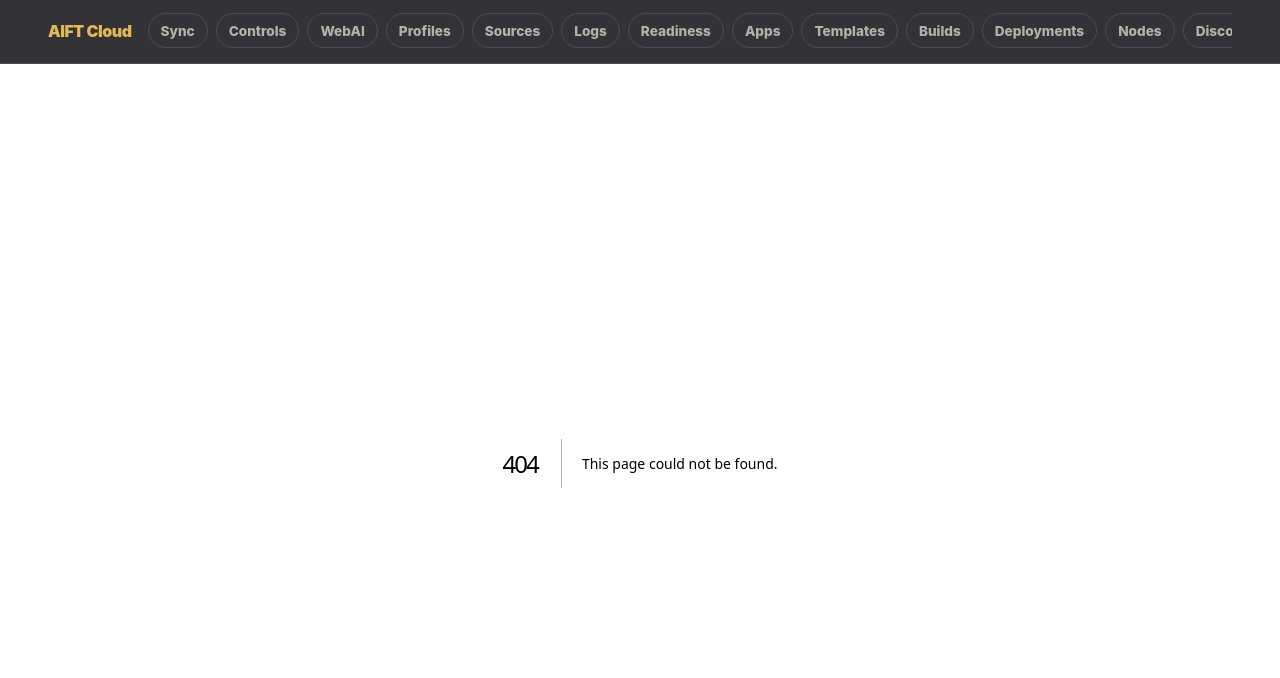
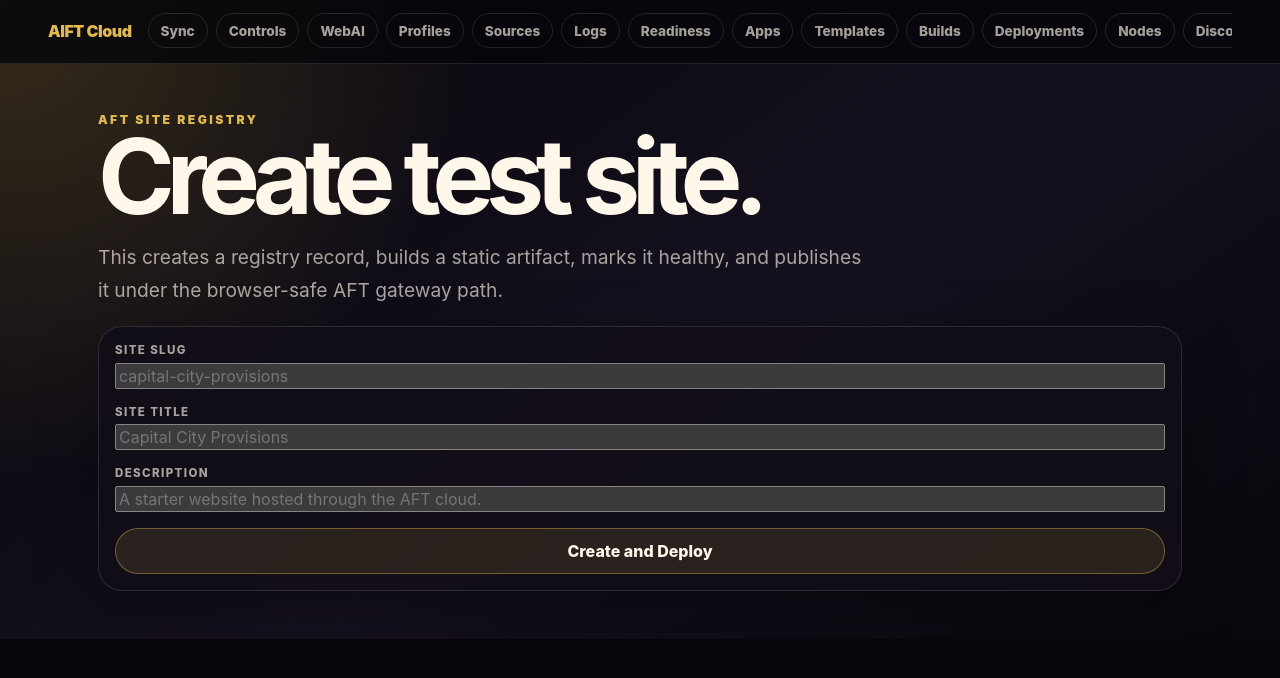
Before and after one commit to AIFreedomTrustFederation/VPS, a Next.js app in the folder apps/aift-dashboard/: page /sites/new in a window 1280 px wide. Before the commit this address had no page. Shown: the top 678 px of the page. Built offline with nearby package versions, Linux system fonts and the light colour scheme.

Commit message:
Add create test site workflow

```diff
--- /dev/null
+++ b/apps/aift-dashboard/app/sites/new/page.tsx
@@ -0,0 +1,43 @@
+import { redirect } from 'next/navigation';
+import { createNativeSite, deployNativeSite } from '@/lib/native-site-registry';
+
+async function createSiteAction(formData: FormData) {
+  'use server';
+
+  const site = await createNativeSite({
+    slug: String(formData.get('slug') || ''),
+    title: String(formData.get('title') || ''),
+    description: String(formData.get('description') || '')
+  });
+
+  await deployNativeSite(site.id, { sourceType: 'static-template' });
+  redirect('/sites');
+}
+
+export default function NewSitePage() {
+  return (
+    <main className="page">
+      <section className="hero">
+        <p className="eyebrow">AFT Site Registry</p>
+        <h1>Create test site.</h1>
+        <p className="lead">This creates a registry record, builds a static artifact, marks it healthy, and publishes it under the browser-safe AFT gateway path.</p>
+      </section>
+
+      <form action={createSiteAction} className="card metric" style={{ display: 'grid', gap: '1rem' }}>
+        <label className="grid" style={{ gap: '.35rem' }}>
+          <span>Site slug</span>
+          <input name="slug" required minLength={3} placeholder="capital-city-provisions" />
+        </label>
+        <label className="grid" style={{ gap: '.35rem' }}>
+          <span>Site title</span>
+          <input name="title" required placeholder="Capital City Provisions" />
+        </label>
+        <label className="grid" style={{ gap: '.35rem' }}>
+          <span>Description</span>
+          <input name="description" placeholder="A starter website hosted through the AFT cloud." />
+        </label>
+        <button className="btn" type="submit">Create and Deploy</button>
+      </form>
+    </main>
+  );
+}
```
